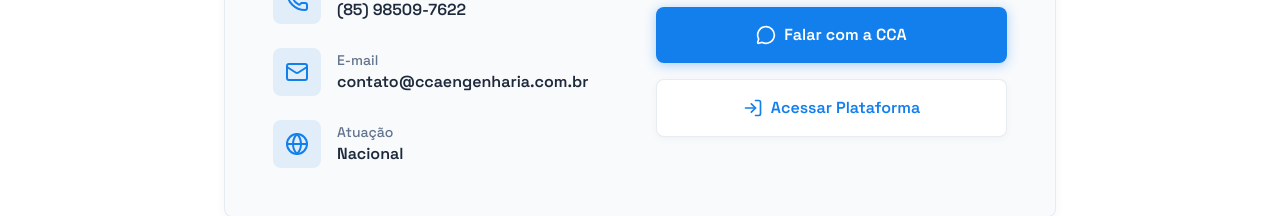
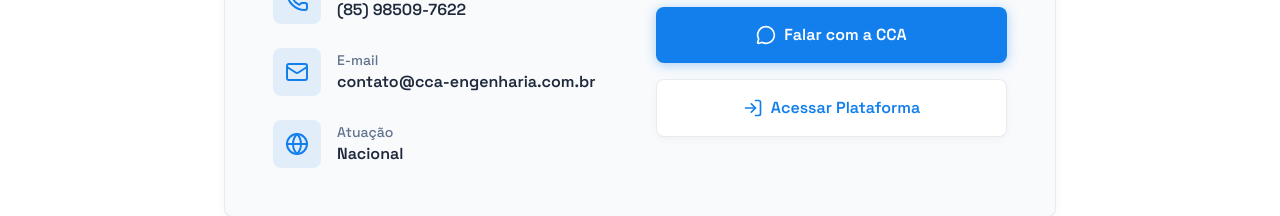
Before and after one commit to gabrielmontenegro3/site--cca, a React (Vite) app: page / in a window 1280 px wide. Shown: the part 6529-6745 px from the top of the page. Built offline with nearby package versions, Linux system fonts and the light colour scheme.

Commit message:
ccaemail

```diff
--- a/src/components/Contato.tsx
+++ b/src/components/Contato.tsx
@@ -30,7 +30,7 @@ export function Contato() {
               </span>
               <div>
                 <p className="text-sm font-medium text-slate-500">E-mail</p>
-                <p className="font-semibold">contato@ccaengenharia.com.br</p>
+                <p className="font-semibold">contato@cca-engenharia.com.br</p>
               </div>
             </a>
             <div className="flex items-center gap-4 text-[#1e293b]">
```
